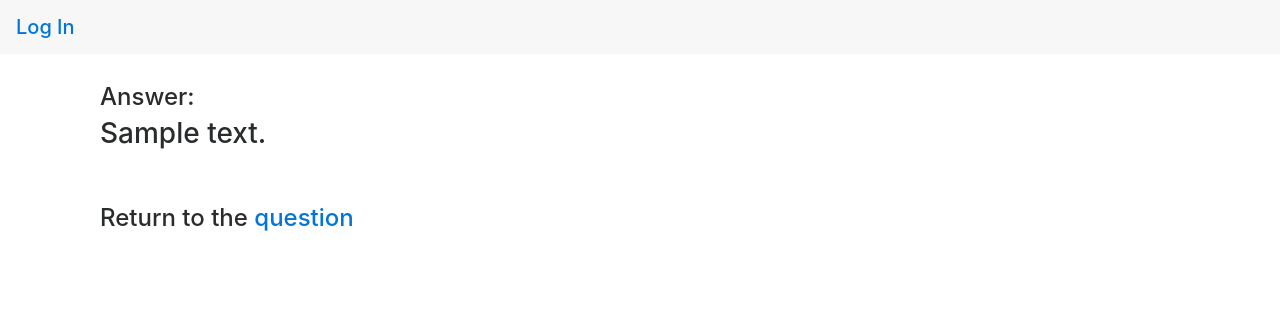
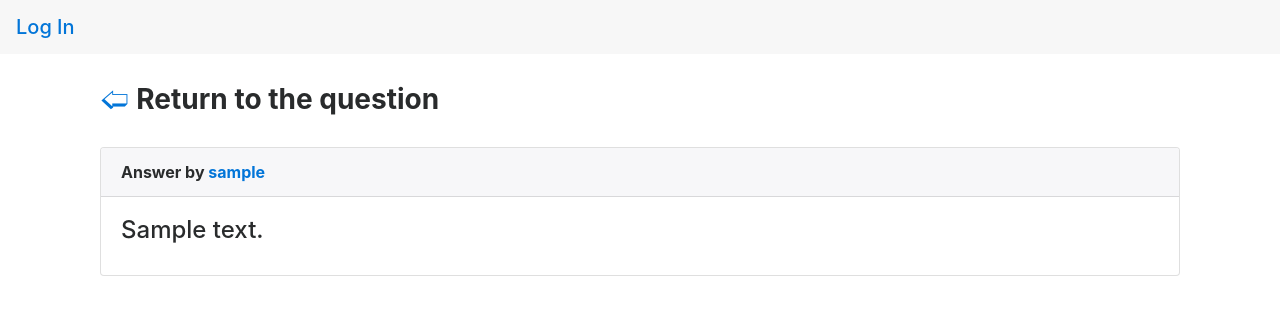
Before and after one commit to danagilliann/large_scale, a Django app: page /micro/answer/1/ in a window 1280 px wide. Shown: the top 315 px of the page. Run offline with Django 3.2, Linux system fonts and the light colour scheme; tables that the repository leaves empty hold one stand-in row (values such as "Sample post"); some libraries are stand-ins or nearby versions.

Commit message:
add user names to question and answers

```diff
--- a/web/scalica/micro/templates/micro/answer.html
+++ b/web/scalica/micro/templates/micro/answer.html
@@ -2,10 +2,18 @@
 {% block content %}
 
 <div class="container" style="padding: 30px;">
-  <h4>Answer:</h4>
-  <h3>{{ answer.text }}</h3>
+	<h3><a href="/micro/question/{{ answer.question_id }}/">🢠</a> <strong>Return to the question</strong></h3>
+
+  <br />
+  <div class="card" style="">
+   <div class="card-header">
+      <strong>Answer by <a href="/micro/user/{{ answer_user.id }}/">{{ answer_user }}</a></strong>
+    </div>
+    <div class="card-block">
+      <h4 class="card-title">{{ answer.text }}</h4>
+    </div>
+  </div>
   <br><br>
-  <h4>Return to the <a href="/micro/question/{{ answer.question_id }}/">question</a></h4>
 </div>
 
 {% endblock %}
--- a/web/scalica/micro/templates/micro/question.html
+++ b/web/scalica/micro/templates/micro/question.html
@@ -7,7 +7,7 @@
   <br />
   <div class="card" style="">
    <div class="card-header">
-      <strong>Question</strong>
+      <strong>Question from <a href="/micro/user/{{ question_user.id }}/">{{ question_user }}</a></strong>
     </div>
     <div class="card-block">
       <h4 class="card-title">{{ question.text }}</h4>
@@ -33,9 +33,10 @@
   {% if message %}
     <p style="color: red;">{{ message }}</p>
   {% endif %}
-  <br><br><br>
+  <br><br>
 
   {% if answer_list %}
+    <h5>Answers:</h5>
     <div class="card">
       <ul class="list-group list-group-flush">
         {% for answer in answer_list %}
--- a/web/scalica/micro/templates/micro/university.html
+++ b/web/scalica/micro/templates/micro/university.html
@@ -16,9 +16,10 @@
   {% if message %}
     <p style="color: red;">{{ message }}</p>
   {% endif %}
-	<br><br><br>
+	<br><br>
 
 	{% if question_list %}
+    <h4>Questions:</h4>
 	  <div class="card">
 	    <ul class="list-group list-group-flush">
 	    	{% for question in question_list %}
--- a/web/scalica/micro/templates/micro/user.html
+++ b/web/scalica/micro/templates/micro/user.html
@@ -18,6 +18,8 @@
     </table>
       <input type="submit" value="Submit" />
     </form>
+    <br>
+    <p style="font-size: 14px;">If you don't see your university listed, add it on the home page</p>
   {% endif %}
 </div>
 
--- a/web/scalica/micro/views.py
+++ b/web/scalica/micro/views.py
@@ -62,6 +62,7 @@ def question(request, question_id, message=None):
   # get question and university with the specific id
   _question = Question.objects.get(id=question_id)
   _university = University.objects.get(id=_question.university_id)
+  _user = User.objects.get(id=_question.user_id)
 
   # get all answers from this question
   answer_list = Answer.objects.filter(question_id=question_id)
@@ -75,7 +76,8 @@ def question(request, question_id, message=None):
     'answer_list' : answer_list,
     'answer_form' : AnswerForm,
     'not_followed': not_followed,
-    'message' : message
+    'message' : message,
+    'question_user' : _user
   }
 
   return render(request, 'micro/question.html', context)
@@ -83,9 +85,12 @@ def question(request, question_id, message=None):
 def answer(request, answer_id):
   # get answer and question with the specified id
   _answer = Answer.objects.get(id=answer_id)
+  _user = User.objects.get(id=_answer.user_id)
+  print(_user)
 
   context = {
-    'answer' : _answer
+    'answer' : _answer,
+    'answer_user' : _user
   }
 
   return render(request, 'micro/answer.html', context)
```
